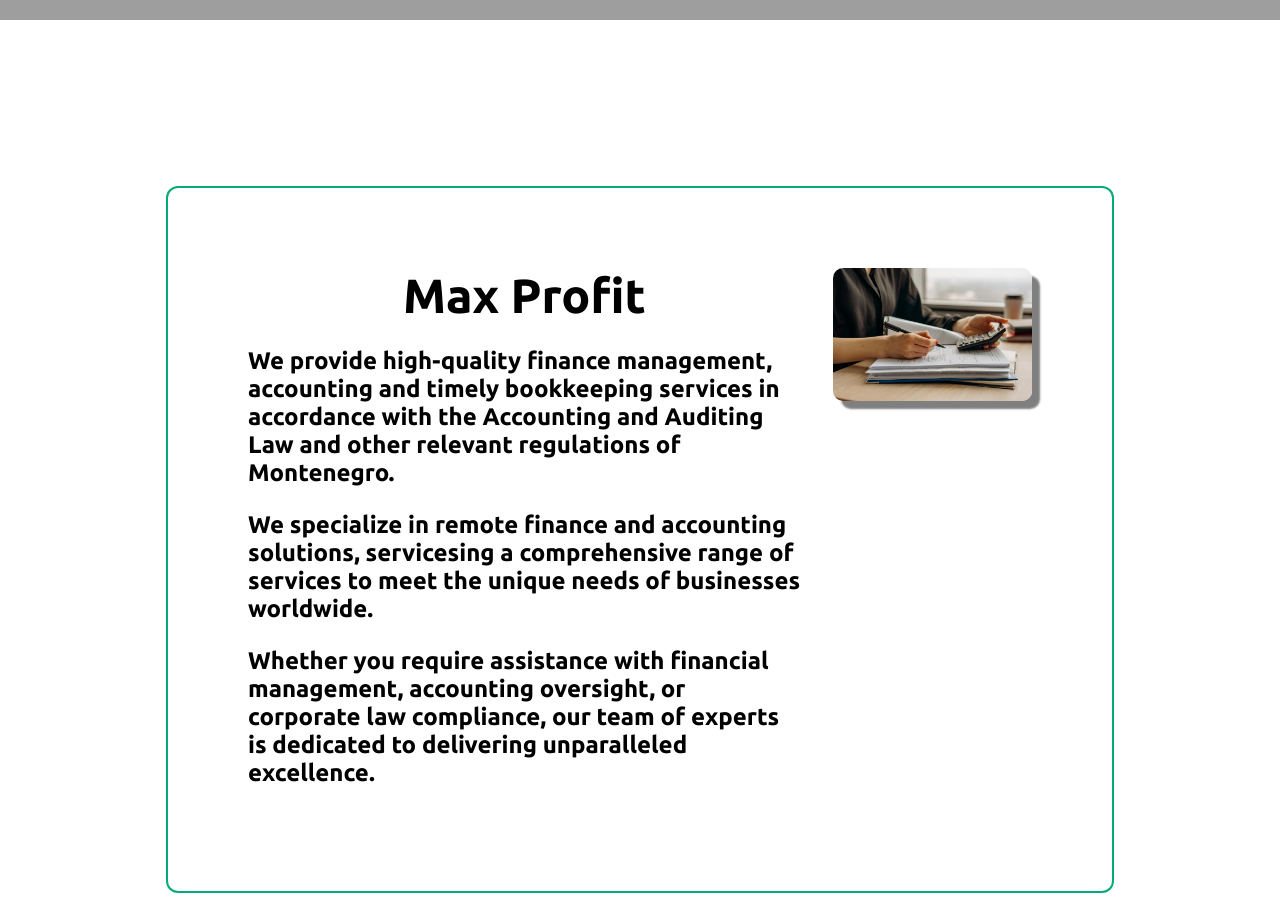
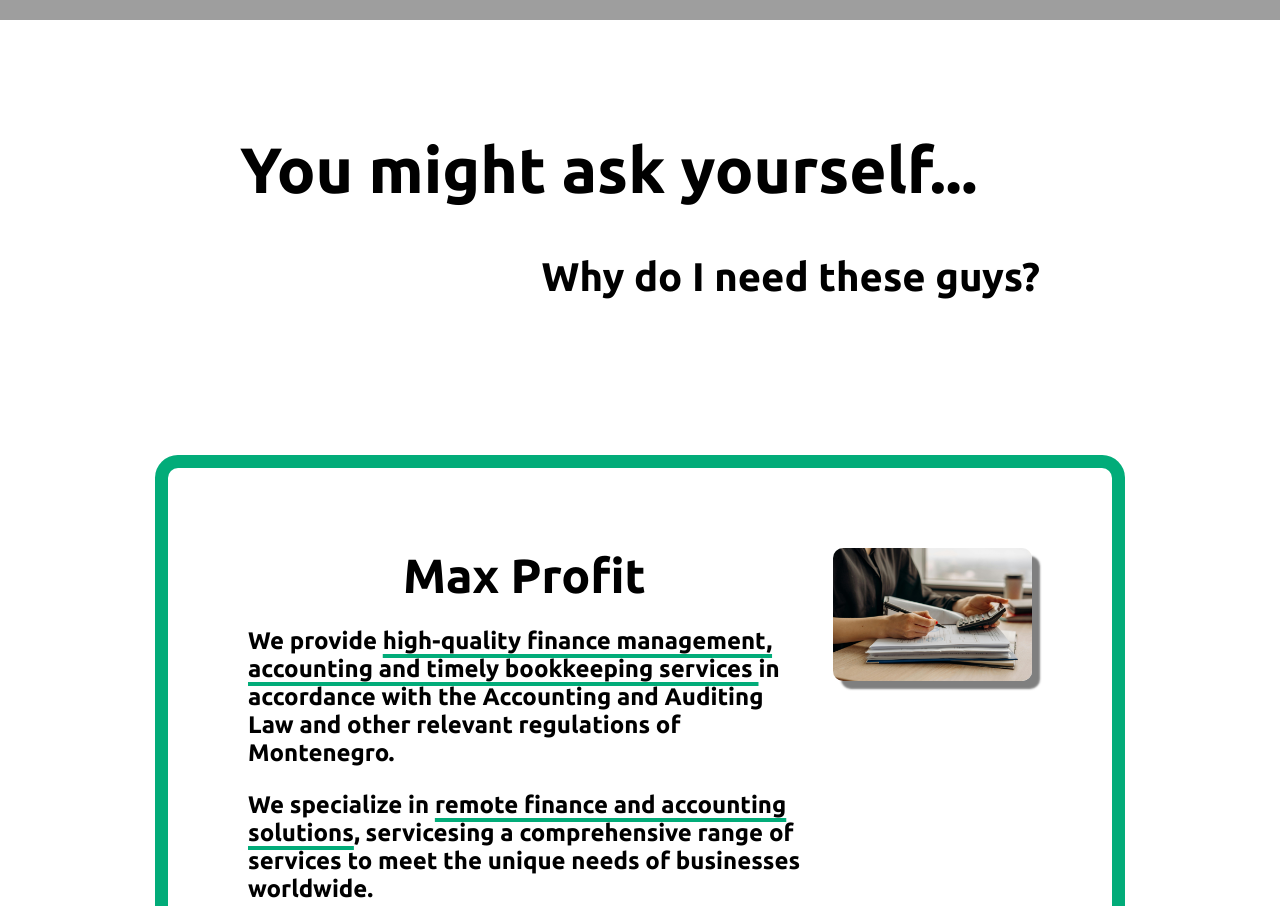
Before and after one commit to ndjukiic/CFO-CPA, a plain HTML site: page index.html in a window 1280 px wide. Shown: the part 780-1686 px from the top of the page. Drawn offline with Linux system fonts and the light colour scheme; grey boxes are pictures that could not be loaded.

Commit message:
added: scroll animation

```diff
--- a/index.html
+++ b/index.html
@@ -43,6 +43,10 @@
     </header>
 
     <section class="about-us">
+      <div class="abt-us-intro">
+        <h1>You might ask yourself...</h1>
+        <h2>Why do I need these guys?</h2>
+      </div>
       <div class="abt-container">
         <div class="abt-flex">
           <div class="abt-txt">
@@ -197,10 +201,29 @@
           <p>Training for Business Assistant with Basics of Finance and HR</p>
         </div>
         <div class="course-card">
-          <img src="./financial management.jpg" alt="">
+          <img src="./financial management.jpg" alt="" />
           <p>Hospitality Financial Management Solutions</p>
         </div>
       </div>
     </section>
+    <script>
+      document.addEventListener("DOMContentLoaded", function () {
+        const observer = new IntersectionObserver(
+          (entries) => {
+            entries.forEach((entry) => {
+              if (entry.isIntersecting) {
+                entry.target.classList.add("in-view");
+              } else {
+                entry.target.classList.remove("in-view");
+              }
+            });
+          },
+          { rootMargin: "0px 0px -550px 0px" }
+        );
+
+        const abtFlexElements = document.querySelectorAll(".abt-flex");
+        abtFlexElements.forEach((el) => observer.observe(el));
+      });
+    </script>
   </body>
 </html>
--- a/style.css
+++ b/style.css
@@ -88,6 +88,17 @@ h1 {
   margin: auto 0.5rem;
 }
 
+.abt-us-intro h1 {
+  font-size: 4rem;
+  margin: 7rem 0 3rem 15rem;
+  text-align: left;
+}
+
+.abt-us-intro h2 {
+  font-size: 2.5rem;
+  margin: 0 15rem 0 0;
+  text-align: right;
+}
 .abt-container {
   display: flex;
   justify-content: center;
@@ -112,11 +123,19 @@ h1 {
   transition: text-decoration-color 300ms, text-underline-offset 300ms;
 }
 
-.abt-flex:hover {
+/* .abt-flex:hover {
   box-shadow: 0px 0px 0px 13px #02ac79;
   span {
     text-decoration-color: rgba(2, 172, 121, 1);
   }
+} */
+
+.abt-flex.in-view {
+  box-shadow: 0px 0px 0px 13px #02ac79;
+}
+
+.abt-flex.in-view span {
+  text-decoration-color: rgba(2, 172, 121, 1);
 }
 
 .abt-txt {
```
